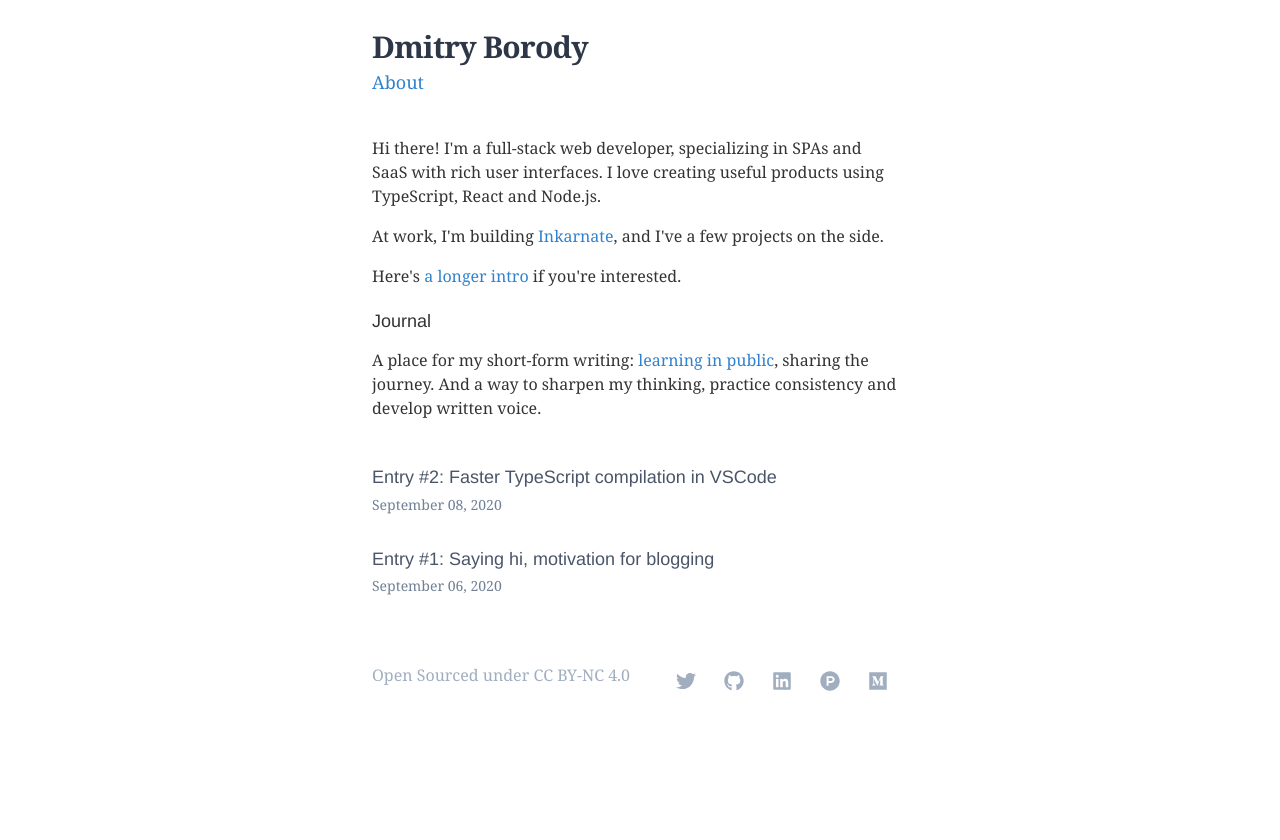
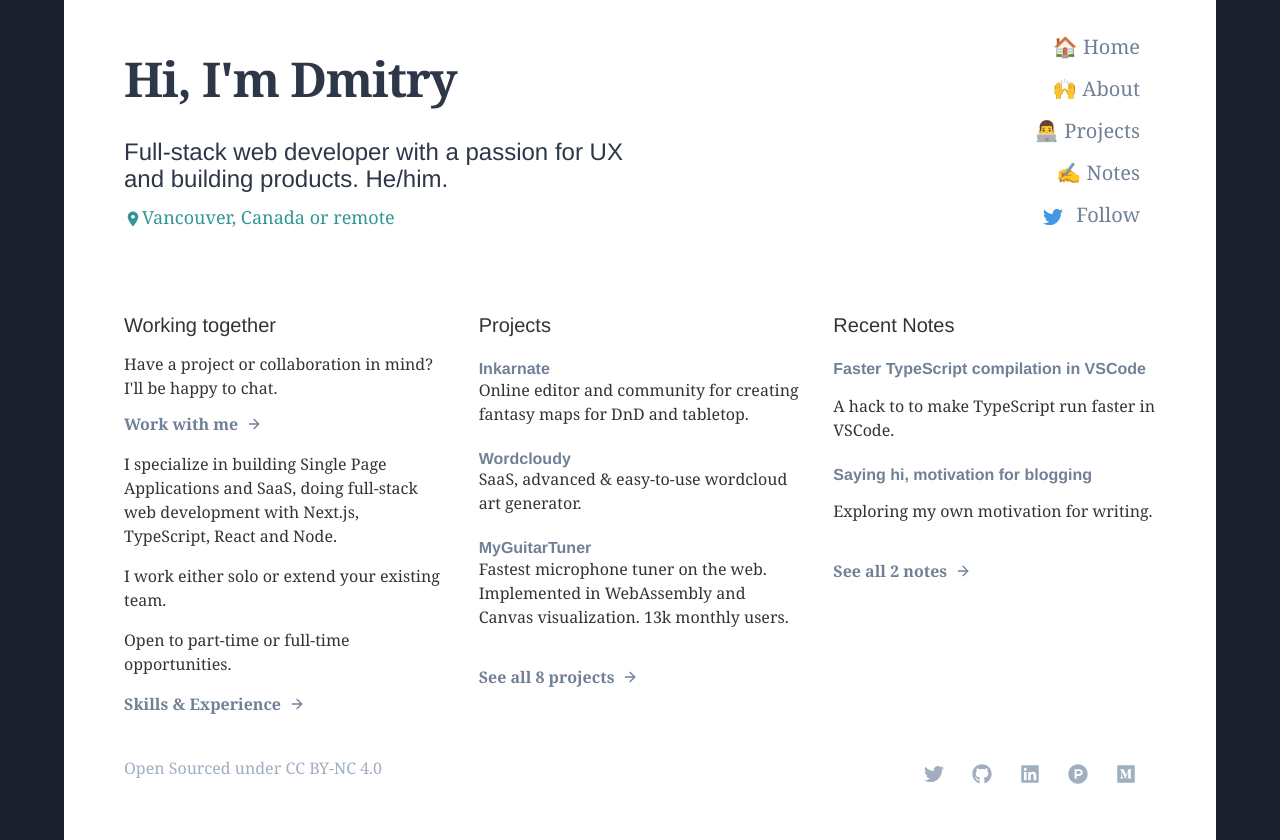
Before and after one commit to dmitru/personal-blog, a Gatsby site: page / in a window 1280 px wide. Before the commit the page ends 800 px from the top, so only its background shows below. Built offline with nearby package versions, Linux system fonts and the light colour scheme; Gatsby itself is replaced by a stand-in of ours; some packages are replaced by stand-ins of ours; what typography-theme-github would draw is missing.

Commit message:
Redesign the main page

```diff
--- a/content/blog/j1-saying-hi-and-motivation/index.md
+++ b/content/blog/j1-saying-hi-and-motivation/index.md
@@ -1,10 +1,8 @@
 ---
 title: Saying hi, motivation for blogging
 date: "2020-09-06 13:44:28"
-description: "Exploring my motivation for writing and starting this blog"
+description: "Exploring my own motivation for writing."
 ---
-
-## Intro
 
 In this first post, I'm exploring my motivation for writing and starting this blog.
 
--- a/content/blog/j2-faster-typescript-experience-in-vscode/index.md
+++ b/content/blog/j2-faster-typescript-experience-in-vscode/index.md
@@ -1,20 +1,19 @@
 ---
 title: Faster TypeScript compilation in VSCode
 date: "2020-09-08"
-description: "How to address TypeScript slowness in VSCode in 1 min"
+description: "A hack to to make TypeScript run faster in VSCode."
 ---
 
-## 🐌 Addressing TypeScript slowness
+It's no secret that **TypeScript can get slow in VSCode**. Especially so for code-bases with non-trivial type inference (I'm looking at you, <a href="https://github.com/chakra-ui/chakra-ui">ChakraUI</a>).
 
-We all know how **TypeScript can get slow in VSCode**. Ever found yourself waiting for the compiler to catch up with you as you type new code or fix errors?
-
-This quickly gets frustrating, slowing down your feedback loops (and fast feedback loops are great to keep you happy and motivated!).
+Ever found yourself waiting for the compiler to catch up with you as you type new code or fix errors?
+This quickly gets frustrating, what's worse it slows down your feedback loops.
 
 Here I'm sharing a simple tip that saved me hours of my life over the last 3 years working with TypeScript codebases (especially large ones!).
 
 I wish I knew it earlier when I was just getting started with TypeScript…
 
-## 🚀 How to fix slow TypeScript compilation
+## How to fix slow TypeScript compilation
 
 Here’s the trick:
 
@@ -49,6 +48,4 @@ This starts a separate TypeScript process in the watch mode. It’ll take some t
 
 ## 🙌 That’s it!
 
-I hope this tip helps you to have a faster TypeScript workflow and to be more efficient and happier when coding (it certainly helped me).
-
-Please share your own experiences — did it help you to speed up your workflow?
+I hope this tip helps you to have a faster TypeScript workflow and to be more happier at work (it certainly helped me!).
--- a/package.json
+++ b/package.json
@@ -41,6 +41,7 @@
   },
   "devDependencies": {
     "gatsby-plugin-postcss": "^2.3.11",
+    "postcss-nested": "^4.2.3",
     "prettier": "2.1.0"
   },
   "homepage": "https://github.com/gatsbyjs/gatsby-starter-blog#readme",
--- a/postcss.config.js
+++ b/postcss.config.js
@@ -1 +1,3 @@
-module.exports = () => ({ plugins: [require("tailwindcss")] })
+module.exports = () => ({
+  plugins: [require("postcss-nested"), require("tailwindcss")],
+})
--- a/src/components/layout.js
+++ b/src/components/layout.js
@@ -5,40 +5,58 @@ import {
   FaGithub,
   FaLinkedin,
   FaMedium,
+  FaHome,
 } from "react-icons/fa"
+import { MdLocationOn } from "react-icons/md"
 import { Link, useStaticQuery, graphql } from "gatsby"
 
-const WidthContainer = props => (
-  <div className="px-5 max-w-xl mx-auto" {...props} />
-)
+const WidthContainer = props => <div className="px-5 mx-auto" {...props} />
+
+const NavWidthContainer = props => <div className="px-5  mx-auto" {...props} />
 
 const NavLink = props => (
   <Link
-    href="#responsive-header"
-    className="block mt-4 lg:inline-block lg:mt-0 text-blue-600 hover:text-teal-600 mr-4"
+    className="block text-xl my-3 lg:inline-block lg:mt-0  mr-4"
     {...props}
   />
 )
 
-const Nav = () => (
-  <WidthContainer>
-    <nav className="flex items-center justify-between flex-wrap py-6">
-      <div className="flex items-center flex-shrink-0 text-gray-800 mr-6">
+const NavLinkPlain = props => (
+  <a className="block text-xl my-3 lg:inline-block lg:mt-0  mr-4" {...props} />
+)
+
+const Header = () => (
+  <NavWidthContainer>
+    <header className="flex flex-row items-center justify-between flex-wrap">
+      <div className="flex flex-col max-w-lg flex-shrink-0 text-gray-800 mr-6 flex-1">
         <Link
-          className="text-gray-800 font-semibold text-3xl tracking-tight"
+          className="text-gray-800 font-semibold text-5xl tracking-tight no-hover-effect"
           to="/"
         >
-          Dmitry Borody
+          Hi, I'm Dmitry
         </Link>
+        <h2 className="text-2xl max-w-xl">
+          Full-stack web developer with a passion for UX and building products.
+          He/him.
+        </h2>
+        <div className="text-lg font-normal text-teal-600">
+          <MdLocationOn className="inline-block" />
+          Vancouver, Canada or remote
+        </div>
       </div>
-      <div className="text-lg w-full flex-grow flex items-center">
-        {/* <NavLink to="/projects">Projects</NavLink>
-        <NavLink to="/blog">Blog</NavLink>
-        <NavLink to="/links">Links</NavLink> */}
-        <NavLink to="/about">About</NavLink>
-      </div>
-    </nav>
-  </WidthContainer>
+      <nav className="text-lg flex flex-col justify-start items-end">
+        <NavLink to="/">🏠 Home</NavLink>
+        <NavLink to="/about">🙌 About</NavLink>
+        <NavLink to="/projects">👨‍💻 Projects</NavLink>
+        <NavLink to="/blog">✍️ Notes</NavLink>
+        <NavLinkPlain href="https://twitter.com/dmitry_borody">
+          <FaTwitter className="text-blue-500 inline-block mr-2" /> Follow
+        </NavLinkPlain>
+        {/* <NavLink to="/links">Links</NavLink> */}
+        {/* <NavLink to="/likes">Likes</NavLink> */}
+      </nav>
+    </header>
+  </NavWidthContainer>
 )
 
 const SocialLink = ({ to, children }) => (
@@ -46,7 +64,7 @@ const SocialLink = ({ to, children }) => (
     href={to}
     target="_blank"
     rel="noreferrer"
-    className="text-xl text-gray-500 mr-3 hover:text-gray-700 p-2"
+    className="text-xl text-gray-500 mr-3 hover:text-gray-700 p-2 cursor-pointer"
   >
     {children}
   </a>
@@ -113,19 +131,24 @@ const Footer = () => {
   )
 }
 
+const PageContainer = props => (
+  <div
+    className="max-w-6xl bg-white mx-auto min-h-screen py-8 px-10"
+    {...props}
+  />
+)
+
 const Layout = ({ location, title, children }) => {
-  const rootPath = `${__PATH_PREFIX__}/`
-  const aboutPath = `${__PATH_PREFIX__}/about/`
-  let header
-
   return (
-    <div>
-      <Nav />
-      <WidthContainer>
-        <main>{children}</main>
-      </WidthContainer>
+    <PageContainer>
+      <div style={{ minHeight: "calc(100vh - 150px)" }}>
+        <Header />
+        <WidthContainer>
+          <main className="mt-12">{children}</main>
+        </WidthContainer>
+      </div>
       <Footer />
-    </div>
+    </PageContainer>
   )
 }
 
--- a/src/css/index.css
+++ b/src/css/index.css
@@ -3,11 +3,45 @@
 @tailwind utilities;
 
 @layer base {
+  body {
+    @apply bg-gray-900 min-h-screen;
+  }
+
   a {
-    @apply text-blue-600;
+    @apply text-gray-600;
+    position: relative;
+    display: inline-block;
+    cursor: pointer;
+    z-index: 1;
+
+    &::before {
+      content: "";
+      display: block;
+      position: absolute;
+      z-index: -1;
+      border-radius: 8px;
+      height: 100%;
+      width: 100%;
+      box-sizing: content-box;
+      top: -0.25em;
+      left: -0.25em;
+      padding: 0.25em;
+      @apply bg-gray-300;
+      opacity: 0;
+      transition: opacity 0.2s;
+    }
+
+    &:not(.no-hover-effect) {
+      &:hover {
+        &::before {
+          opacity: 1;
+        }
+      }
+    }
 
     &:hover {
-      @apply text-teal-600;
+      @apply text-gray-800;
+      text-decoration: none;
     }
   }
 
@@ -20,13 +54,19 @@
 
   ul,
   ol {
-    @apply my-6 pl-5;
+    @apply my-6 pl-3 ml-3;
+
+    > ul {
+      @apply pl-3 ml-3;
+    }
   }
 
   h1,
   h2,
   h3 {
-    @apply mt-4;
+    @apply mt-6;
+    @apply mb-3;
+    border: none;
   }
 
   h1 {
--- a/src/pages/index.js
+++ b/src/pages/index.js
@@ -3,6 +3,21 @@ import { Link, graphql } from "gatsby"
 
 import Layout from "../components/layout"
 import SEO from "../components/seo"
+
+const ArrowIcon = () => (
+  <svg
+    className="w-4 h-4 ml-2"
+    viewBox="0 0 24 24"
+    stroke="currentColor"
+    stroke-width="2"
+    fill="none"
+    stroke-linecap="round"
+    stroke-linejoin="round"
+  >
+    <path d="M5 12h14"></path>
+    <path d="M12 5l7 7-7 7"></path>
+  </svg>
+)
 
 const BlogIndex = ({ data, location }) => {
   const siteTitle = data.site.siteMetadata.title
@@ -12,70 +27,113 @@ const BlogIndex = ({ data, location }) => {
     <Layout location={location} title={siteTitle}>
       <SEO title="Dmitry Borody – Full-stack React, Node.js developer, contract and freelance" />
 
-      <div className="max-w-lg">
-        <p>
-          Hi there! I'm a full-stack web developer, specializing in SPAs and
-          SaaS with rich user interfaces. I love creating useful products using
-          TypeScript, React and Node.js.
+      <section className=" body-font">
+        <div className="">
+          <div className="flex flex-wrap -m-4">
+            <div className="p-4 lg:w-1/3">
+              <div className="h-full rounded-lg relative">
+                <h1 className="sm:text-xl text-lg font-medium mb-3">
+                  Working together
+                </h1>
+
+                <p className="mb-3">
+                  Have a project or collaboration in mind? <br />
+                  I'll be happy to chat.
                 </p>
+                <a className="inline-flex items-center font-semibold">
+                  Work with me
+                  <ArrowIcon />
+                </a>
 
                 <p>
-          At work, I'm building{" "}
-          <a href="https://inkarnate.com" target="_blank" rel="noreferrer">
-            Inkarnate
+                  I specialize in building Single Page Applications and SaaS,
+                  doing full-stack web development with Next.js, TypeScript,
+                  React and Node.
+                </p>
+                <p>I work either solo or extend your existing team.</p>
+                <p>Open to part-time or full-time opportunities.</p>
+
+                <a className="inline-flex items-center font-semibold">
+                  Skills & Experience
+                  <ArrowIcon />
                 </a>
-          , and I've a few projects on the side.
-        </p>
-
-        <p>
-          Here's <Link to="/about">a longer intro</Link> if you're interested.
-        </p>
+              </div>
             </div>
 
-      <h2 className="text-lg mt-6">Journal</h2>
-      <p>
-        A place for my short-form writing:{" "}
-        <a
-          href="https://www.swyx.io/writing/learn-in-public/"
-          target="_blank"
-          rel="noreferrer"
+            <div className="p-4 lg:w-1/3">
+              <div className="h-full rounded-lg relative">
+                <h1 className="sm:text-xl text-lg font-medium mb-3">
+                  Projects
+                </h1>
+                <Project title={<a href="https://inkarnate.com">Inkarnate</a>}>
+                  Online editor and community for creating fantasy maps for DnD
+                  and tabletop.
+                </Project>
+                <Project
+                  title={<a href="https://wordcloudy.com">Wordcloudy</a>}
                 >
-          learning in public
+                  SaaS, advanced & easy-to-use wordcloud art generator.
+                </Project>
+                <Project
+                  title={<a href="https://myguitartuner.com">MyGuitarTuner</a>}
+                >
+                  Fastest microphone tuner on the web. Implemented in
+                  WebAssembly and Canvas visualization. 13k monthly users.
+                </Project>
+
+                <a className="inline-flex items-center mt-5  font-semibold">
+                  See all 8 projects
+                  <ArrowIcon />
                 </a>
-        {", sharing the journey"}. And a way to sharpen my thinking, practice
-        consistency and develop written voice.
-      </p>
+              </div>
+            </div>
 
-      <div className="mt-6 mb-10">
+            <div className="p-4 lg:w-1/3">
+              <div className="h-full rounded-lg relative">
+                <h1 className="sm:text-xl text-lg font-medium mb-3">
+                  Recent Notes
+                </h1>
                 {posts.map(({ node }, index) => {
                   let title = node.frontmatter.title || node.fields.slug
-
-          title = `Entry #${posts.length - index}: ${title}`
 
                   return (
                     <BlogEntryShort
                       key={node.fields.slug}
                       to={node.fields.slug}
                       title={title}
+                      description={node.frontmatter.description}
                       date={node.frontmatter.date}
                     />
                   )
                 })}
+                <a className="inline-flex items-center mt-5 font-semibold">
+                  See all {posts.length} notes
+                  <ArrowIcon />
+                </a>
               </div>
+            </div>
+          </div>
+        </div>
+      </section>
     </Layout>
   )
 }
 
-const BlogEntryShort = ({ to, title, date }) => (
-  <article className="text-xl py-2">
-    <header>
-      <h3>
-        <Link to={to} className="text-gray-700">
+const Project = ({ title, children }) => (
+  <article className="mb-4">
+    <h2 className="text-base mb-0 text-body font-semibold">{title}</h2>
+    {children}
+  </article>
+)
+
+const BlogEntryShort = ({ to, title, description }) => (
+  <article className="mb-4">
+    <h3 className="text-base font-semibold">
+      <Link to={to} className="">
         {title}
       </Link>
     </h3>
-      <small className="text-sm text-gray-600">{date}</small>
-    </header>
+    {description && <p>{description}</p>}
   </article>
 )
 
--- a/src/templates/blog-post.js
+++ b/src/templates/blog-post.js
@@ -16,9 +16,9 @@ const BlogPostTemplate = ({ data, pageContext, location }) => {
         title={post.frontmatter.title}
         description={post.frontmatter.description || post.excerpt}
       />
-      <article className="mt-8">
+      <article className="mt-10 max-w-xl mx-auto">
         <header>
-          <h1 className="text-3lg">{post.frontmatter.title}</h1>
+          <h1 className="text-3xl mb-0">{post.frontmatter.title}</h1>
           <p className="text-gray-500">{post.frontmatter.date}</p>
         </header>
         <section dangerouslySetInnerHTML={{ __html: post.html }} />
@@ -30,7 +30,7 @@ const BlogPostTemplate = ({ data, pageContext, location }) => {
         />
       </article>
 
-      <nav>
+      <nav className="mb-8">
         <ul
           style={{
             display: `flex`,
--- a/src/utils/typography.js
+++ b/src/utils/typography.js
@@ -11,7 +11,7 @@ GithubTheme.overrideThemeStyles = () => {
 
 delete GithubTheme.googleFonts
 
-const typography = new Typography(GithubTheme)
+const typography = new Typography({ ...GithubTheme, includeNormalize: false })
 
 // Hot reload typography in development.
 if (process.env.NODE_ENV !== `production`) {
```
Also changed, not shown: src/pages/about.js (+51 -27 lines), 1 other file. Lines whose indentation alone changed are shown as unchanged.
